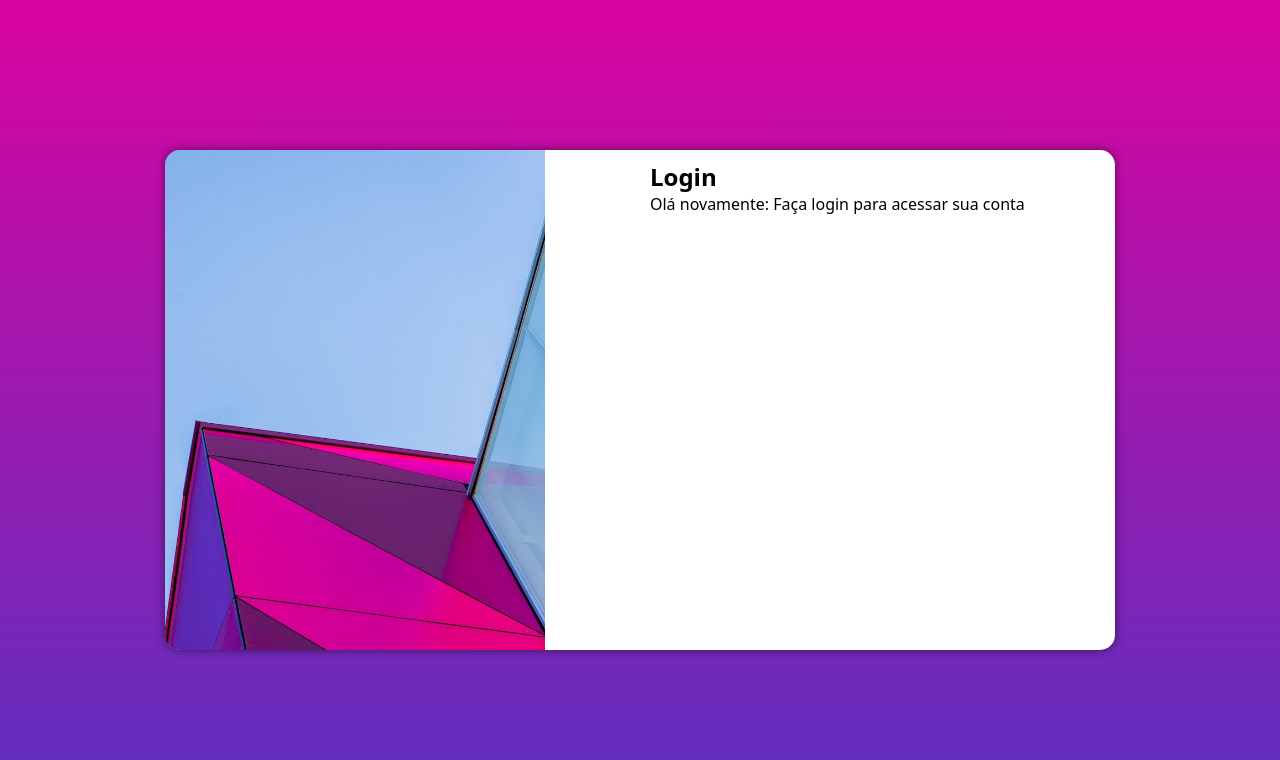
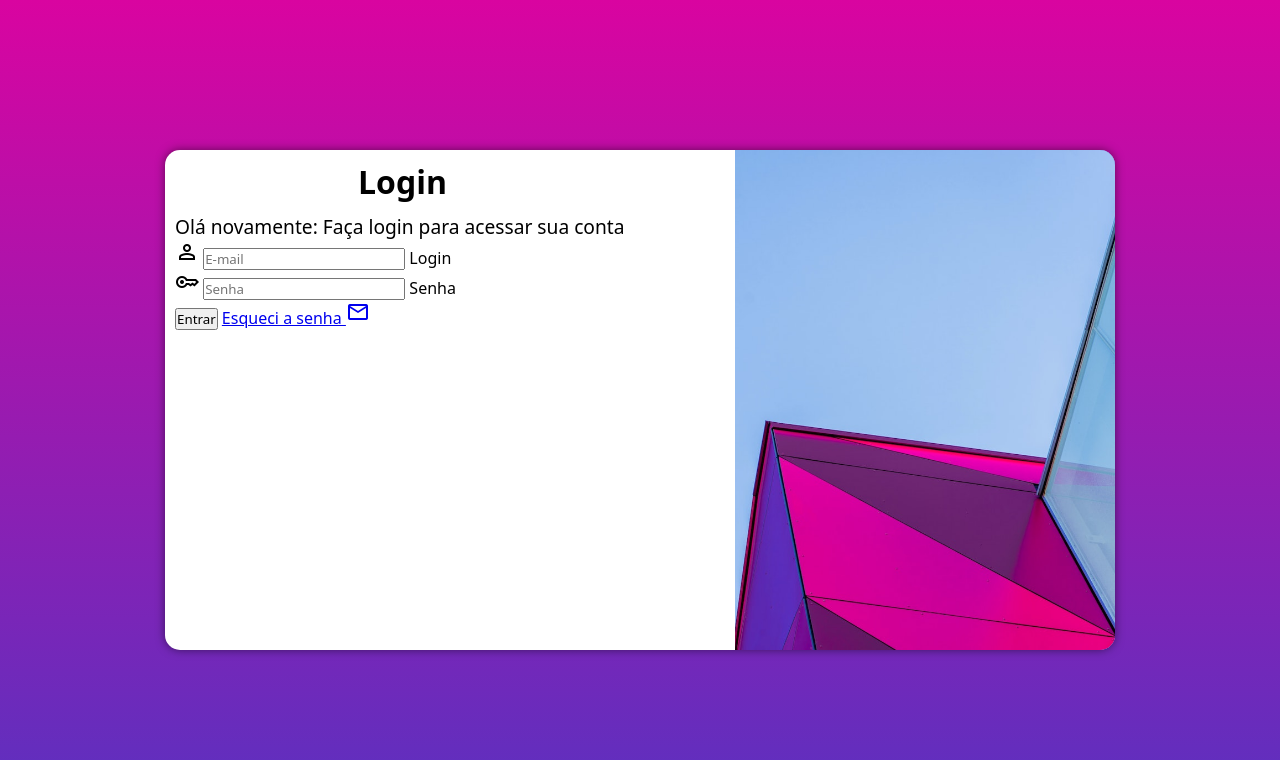
Before and after one commit to kelvencosta/projeto-login, a plain HTML site: page index.html in a window 1280 px wide. Drawn offline with nearby package versions, Linux system fonts and the light colour scheme.

Commit message:
formulario

```diff
--- a/estilos/media-query.css
+++ b/estilos/media-query.css
@@ -35,13 +35,21 @@
     }
 
     section#login > div#img {
-        float: left;
+        float: right;
         width: 40%;
         height: 100%;
     }
 
     section#login > div#form {
-        float: right;
+        float: left;
         width: 50%;
     }
+
+    div#form > h1 {
+        font-size: 2em;
+    }
+
+    div#form > p {
+        font-size: 1.2em;
+    }
 }
--- a/estilos/style.css
+++ b/estilos/style.css
@@ -28,7 +28,7 @@ section#login {
     position: absolute;
     background-color: white;
     overflow: hidden;
-    width: 250px;
+    width: 260px;
     height: 500px;
     border-radius: 15px;
     left: 50%;
@@ -51,3 +51,12 @@ section#login > div#form {
     display: block;
     padding: 10px;
 }
+
+div#form > h1 {
+    text-align: center;
+    margin-bottom: 10px;
+}
+
+div#form > p {
+    font-size: 0.8em;
+}
--- a/index.html
+++ b/index.html
@@ -6,6 +6,7 @@
     <meta name="viewport" content="width=device-width, initial-scale=1.0">
     <link rel="stylesheet" href="estilos/style.css">
     <link rel="stylesheet" href="estilos/media-query.css">
+    <link href="https://fonts.googleapis.com/css2?family=Material+Symbols+Outlined" rel="stylesheet" />
     <title>Login</title>
 </head>
 <body>
@@ -19,8 +20,22 @@
             <div id="form">
                 <h1>Login</h1>
                 <p>Olá novamente: Faça login para acessar sua conta</p>
-                <form action="login.php" method="post">
+                <form action="login.php" method="post" autocomplete="on">
 
+                    <div class="campo">
+                        <i class="material-symbols-outlined">person</i>
+                        <input type="email" name="login" id="ilogin" required placeholder="E-mail" autocomplete="email" maxlength="30">
+                        <label for="ilogin">Login</label>
+                    </div>
+
+                    <div class="campo">
+                        <i class="material-symbols-outlined">key</i>
+                        <input type="password" name="senha" id="isenha" required placeholder="Senha" autocomplete="current-password" minlength="8" maxlength="20">
+                        <label for="isenha">Senha</label>
+                    </div>
+                    <input type="submit" value="Entrar">
+                    <a href="esqueci.html">Esqueci a senha <i class="material-symbols-outlined">mail</i>
+                    </a>
                 </form>
             </div>
         </section>
```
